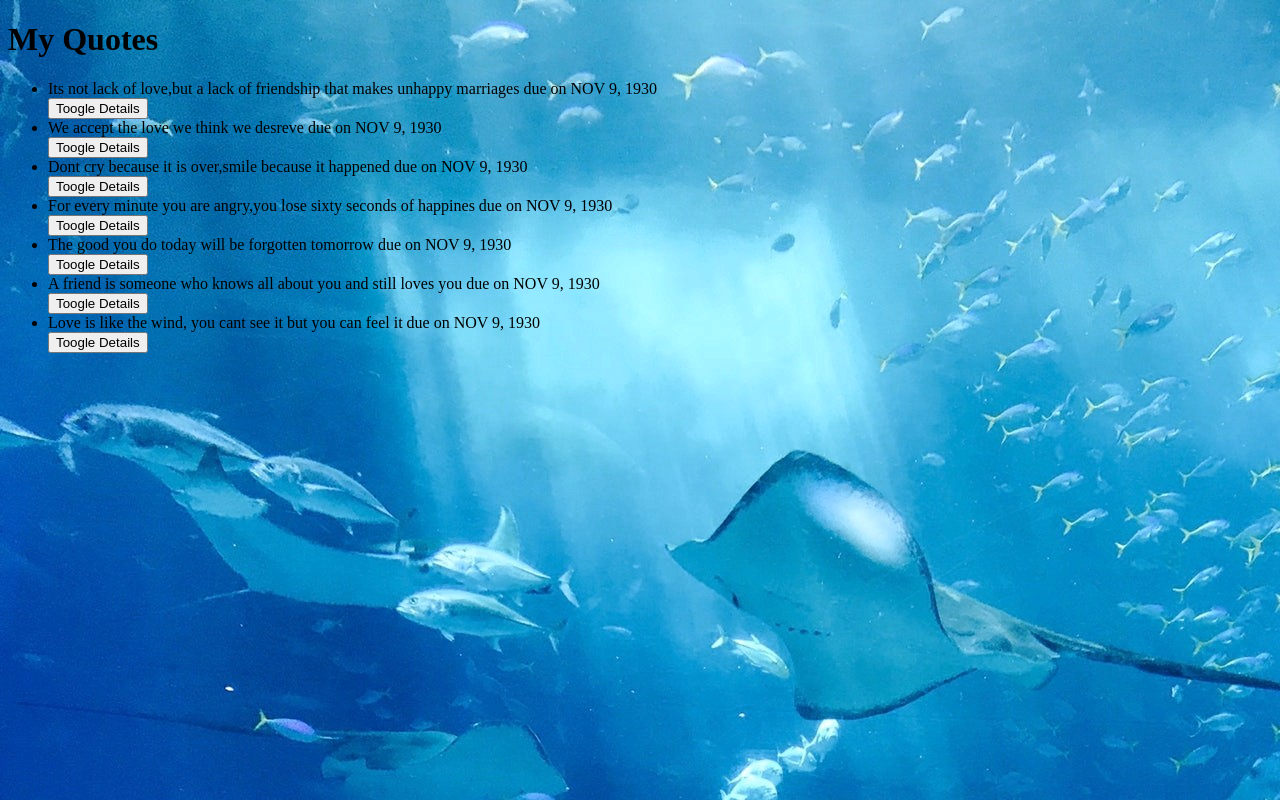
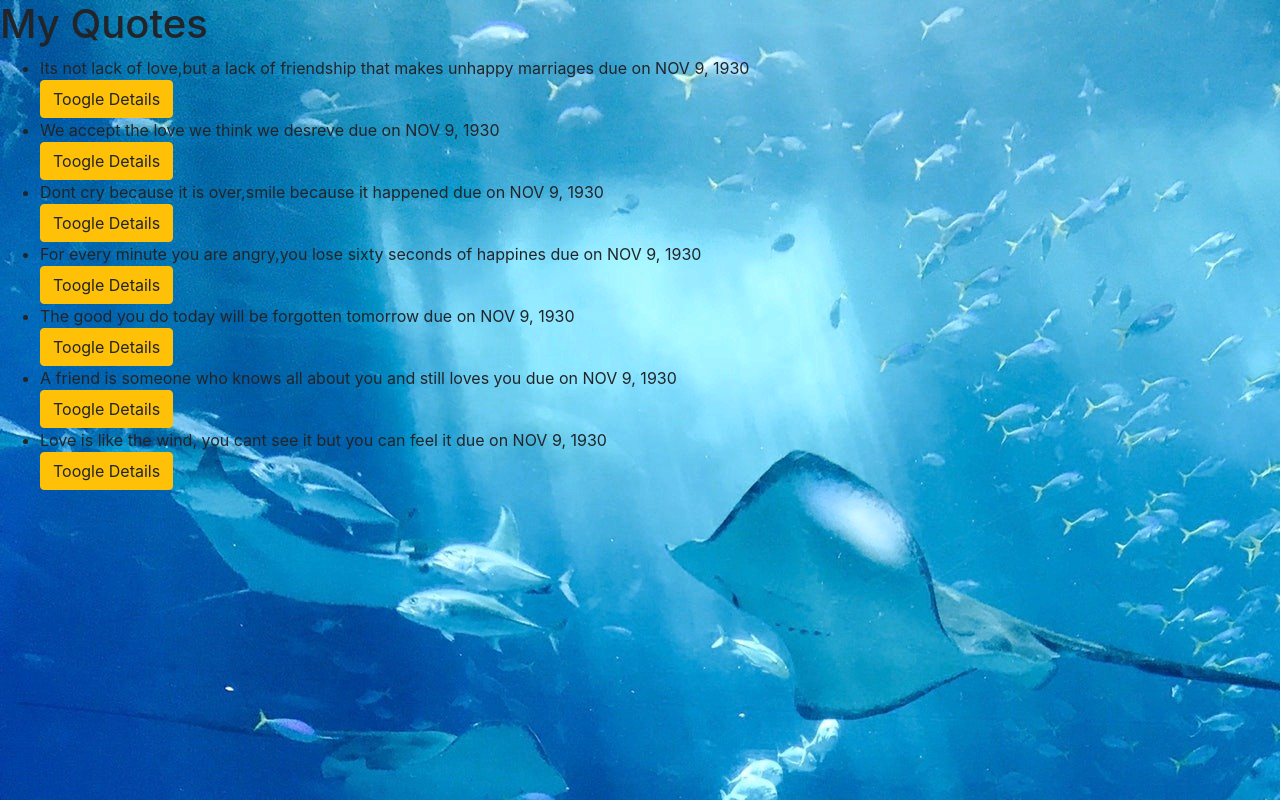
Before and after one commit to twyfordsparks/quotes, an Angular app in the folder Quotes/: page / in a window 1280 px wide. Built offline with nearby package versions, Linux system fonts and the light colour scheme.

Commit message:
generated the quote form component

```diff
--- a/Quotes/src/app/app.module.ts
+++ b/Quotes/src/app/app.module.ts
@@ -7,6 +7,7 @@ import { QuoteComponent } from './quote/quote.component';
 import { QuoteDetailsComponent } from './quote-details/quote-details.component';
 import { StrikethroughDirective } from './strikethrough.directive';
 import { DateCountPipe } from './date-count.pipe';
+import { QuoteFormComponent } from './quote-form/quote-form.component';
 
 @NgModule({
   declarations: [
@@ -14,7 +15,8 @@ import { DateCountPipe } from './date-count.pipe';
     QuoteComponent,
     QuoteDetailsComponent,
     StrikethroughDirective,
-    DateCountPipe
+    DateCountPipe,
+    QuoteFormComponent
   ],
   imports: [
     BrowserModule,
--- a/Quotes/src/app/quote-details/quote-details.component.html
+++ b/Quotes/src/app/quote-details/quote-details.component.html
@@ -1,3 +1,3 @@
 <p>{{quote.description}}</p>
 <p>This quote will be completed in {{quote.completeDate|dateCount}} days</p>
-<button (click)='quoteDelete(true)'>Delete quote</button>
+<button class="btn btn-danger" (click)='quoteDelete(true)'>Delete quote</button>
--- /dev/null
+++ b/Quotes/src/app/quote-form/quote-form.component.html
@@ -0,0 +1,3 @@
+<p>
+  quote-form works!
+</p>
--- /dev/null
+++ b/Quotes/src/app/quote-form/quote-form.component.ts
@@ -0,0 +1,15 @@
+import { Component, OnInit } from '@angular/core';
+
+@Component({
+  selector: 'app-quote-form',
+  templateUrl: './quote-form.component.html',
+  styleUrls: ['./quote-form.component.css']
+})
+export class QuoteFormComponent implements OnInit {
+
+  constructor() { }
+
+  ngOnInit() {
+  }
+
+}
--- a/Quotes/src/app/quote/quote.component.html
+++ b/Quotes/src/app/quote/quote.component.html
@@ -1,11 +1,13 @@
 <h1>My Quotes</h1>
 <ul>
- <div *ngFor='let quote of quotes;let i = index'>
-   <li id="{{i}}" appStrikethrough>{{quote.name}} due on {{quote.completeDate|date|uppercase}}</li>
-    <button (click)='toogleDetails(i)'>Toogle Details</button>
-  <app-quote-details *ngIf="quote.showDescription" [quote]='quote' (isComplete)='deleteQuote($event,i)'>
-  </app-quote-details>
-  </div>
+<div class="contrainer">
+   <div *ngFor='let quote of quotes;let i = index'>
+     <li id="{{i}}" appStrikethrough>{{quote.name}} due on {{quote.completeDate|date|uppercase}}</li>
+     <button class="btn btn-warning" (click)='toogleDetails(i)'>Toogle Details</button>
+     <app-quote-details *ngIf="quote.showDescription" [quote]='quote' (isComplete)='deleteQuote($event,i)'>
+     </app-quote-details>
+   </div>
+</div>
 
 </ul>
 <p *ngIf='quotes.length > 5'></p>
--- a/Quotes/src/styles.css
+++ b/Quotes/src/styles.css
@@ -1,4 +1,5 @@
 /* You can add global styles to this file, and also import other style files */
+@import "~bootstrap/dist/css/bootstrap.css";
 body {
   background-image: url(./assets/animals-aquarium-aquatic-889929.jpg)
 }
```
Also changed, not shown: Quotes/src/app/quote-form/quote-form.component.css (added), 1 other file (tests, documents, lock files or other folders).
